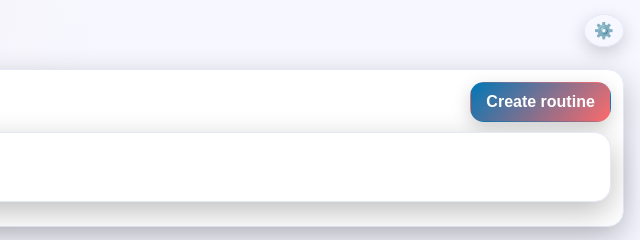
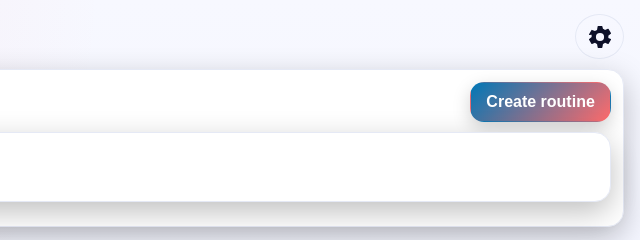
Before and after one commit to snowballs24/Training-Log, a plain HTML site: page index.html in a window 1280 px wide. Shown: the top 240 px of the page, 640-1280 px from the left. Drawn offline with Linux system fonts and the light colour scheme.

Commit message:
Update index.html

```diff
--- a/index.html
+++ b/index.html
@@ -385,7 +385,10 @@ nav.card{ position:fixed; left:0; right:0; bottom:0; z-index:50; margin-bottom:0
   <div class="title-wrap">
     <h1>Training Log</h1>
     <span class="settings-wrap">
-      <button class="icon gear-btn" id="settingsBtn" data-action="navSettings" aria-label="Settings">⚙️</button>
+      <button class="icon gear-btn" id="settingsBtn" data-action="navSettings" aria-label="Settings">
+        <svg xmlns="http://www.w3.org/2000/svg" viewBox="0 0 24 24" width="28" height="28" fill="currentColor">
+          <path d="M19.14,12.94a7.07,7.07,0,0,0,.05-1,7.07,7.07,0,0,0-.05-1l2.11-1.65a.5.5,0,0,0,.12-.65l-2-3.46a.5.5,0,0,0-.61-.22l-2.49,1a6.79,6.79,0,0,0-1.73-1L14,2.81a.5.5,0,0,0-.5-.31H10.5a.5.5,0,0,0-.5.31L9.45,5.91a6.79,6.79,0,0,0-1.73,1l-2.49-1a.5.5,0,0,0-.61.22l-2,3.46a.5.5,0,0,0,.12.65L4.86,10a7.07,7.07,0,0,0-.05,1,7.07,7.07,0,0,0,.05,1L2.75,13.65a.5.5,0,0,0-.12.65l2,3.46a.5.5,0,0,0,.61.22l2.49-1a6.79,6.79,0,0,0,1.73,1l.55,3.1a.5.5,0,0,0,.5.31h3a.5.5,0,0,0,.5-.31l.55-3.1a6.79,6.79,0,0,0,1.73-1l2.49,1a.5.5,0,0,0,.61-.22l2-3.46a.5.5,0,0,0-.12-.65ZM12,15.5A3.5,3.5,0,1,1,15.5,12,3.5,3.5,0,0,1,12,15.5Z"/>
+        </svg> </button>
     </span>
 
   </div>
@@ -570,6 +573,26 @@ nav.card{ position:fixed; left:0; right:0; bottom:0; z-index:50; margin-bottom:0
 }
 .bottom-nav .bottom-bar button {
   width: 100%;
+}
+</style>
+
+<style>
+/* other styles... */
+
+/* Gear settings button styling */
+.gear-btn {
+  border-radius: 50%;
+  padding: 6px;
+  background: var(--accent);
+  color: white;
+  display: flex;
+  align-items: center;
+  justify-content: center;
+  box-shadow: var(--shadow);
+  transition: transform 0.15s ease;
+}
+.gear-btn:hover {
+  transform: scale(1.1);
 }
 </style>
 
```
